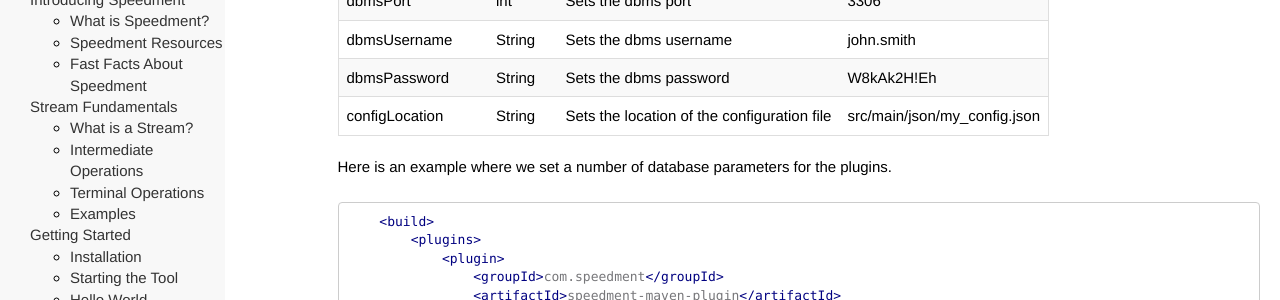
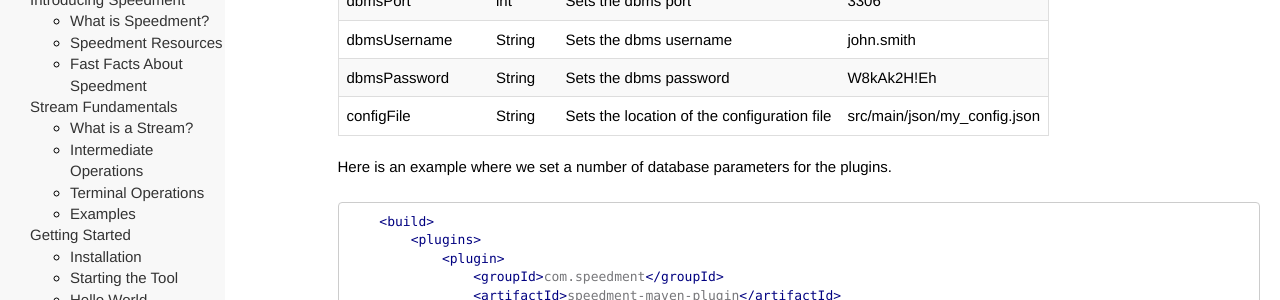
Before and after one commit to speedment/speedment-doc, a Jekyll site: the page built from pages/maven.md, in a window 1280 px wide and 900 px high, scrolled down 6071 px. Shown: the part 153-453 px from the top of the window. Built offline with Jekyll 4.4.1, drawn with Linux system fonts in a browser that asks for light colours; nearby versions of some CDN libraries; comment, search, counter and statistics services are not loaded.

Commit message:
Changed configLocation to configFile

````diff
--- a/pages/maven.md
+++ b/pages/maven.md
@@ -282,7 +282,7 @@
 | dbmsPort       | int      | Sets the dbms port                                 | 3306        |
 | dbmsUsername   | String   | Sets the dbms username                             | john.smith  |
 | dbmsPassword   | String   | Sets the dbms password                             | W8kAk2H!Eh  |
-| configLocation | String   | Sets the location of the configuration file        | src/main/json/my_config.json |
+| configFile     | String   | Sets the location of the configuration file        | src/main/json/my_config.json |
 
 Here is an example where we set a number of database parameters for the plugins.
 ``` xml
````
